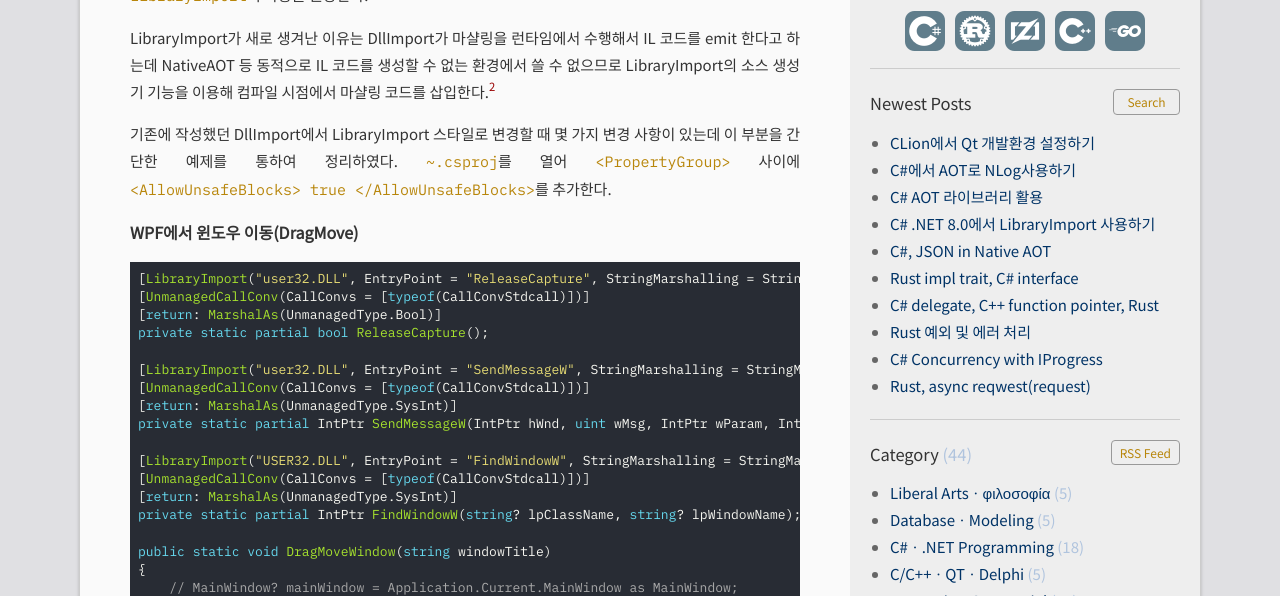
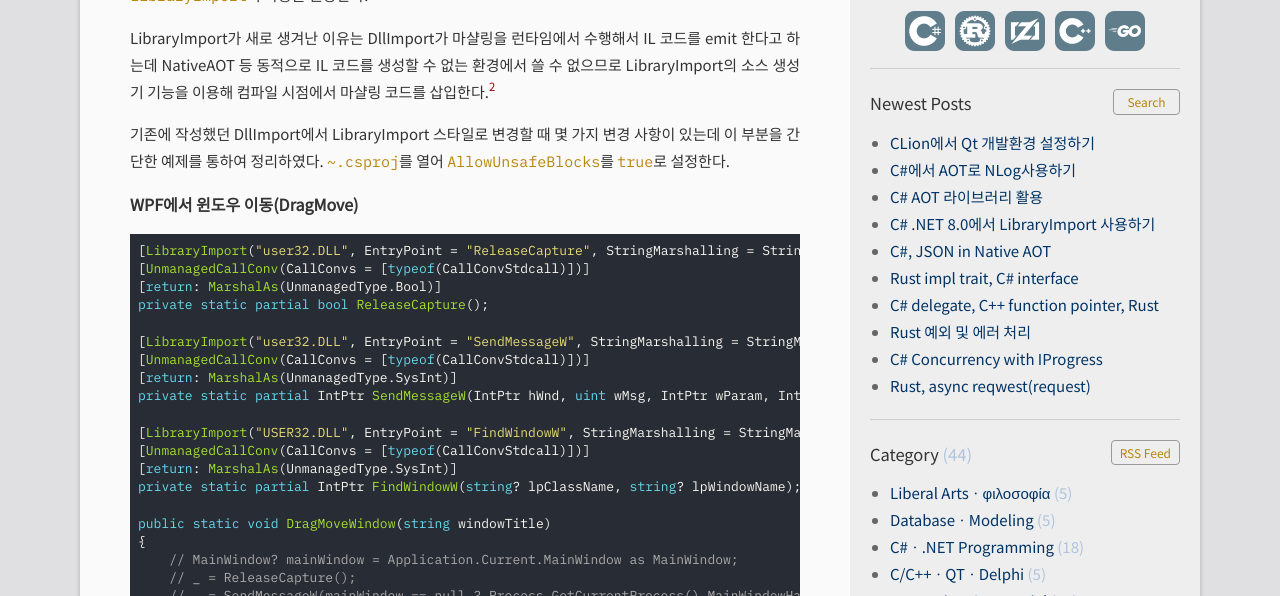
Before and after one commit to DebugJO/rustlang, a Jekyll site: the page built from _posts/2024-12-06-1.md, in a window 1280 px wide and 900 px high, cut to the strip 304-900 px from the top of the window. Built offline with Jekyll 4.4.1, drawn with Linux system fonts in a browser that asks for light colours.

Commit message:
C# .NET 8.0에서 LibraryImport 사용하기

```diff
--- a/_posts/2024-12-06-1.md
+++ b/_posts/2024-12-06-1.md
@@ -8,7 +8,7 @@ categories: [C#ㆍ.NET Programming]
 
 LibraryImport가 새로 생겨난 이유는 DllImport가 마샬링을 런타임에서 수행해서 IL 코드를 emit 한다고 하는데 NativeAOT 등 동적으로 IL 코드를 생성할 수 없는 환경에서 쓸 수 없으므로 LibraryImport의 소스 생성기 기능을 이용해 컴파일 시점에서 마샬링 코드를 삽입한다.<sup>2</sup>
 
-기존에 작성했던 DllImport에서 LibraryImport 스타일로 변경할 때 몇 가지 변경 사항이 있는데 이 부분을 간단한 예제를 통하여 정리하였다. `~.csproj`를 열어 `<PropertyGroup>` 사이에 `<AllowUnsafeBlocks> true </AllowUnsafeBlocks>`를 추가한다.
+기존에 작성했던 DllImport에서 LibraryImport 스타일로 변경할 때 몇 가지 변경 사항이 있는데 이 부분을 간단한 예제를 통하여 정리하였다. `~.csproj`를 열어 `AllowUnsafeBlocks`를 `true`로 설정한다.
 
 ###### WPF에서 윈도우 이동(DragMove)
 
```
